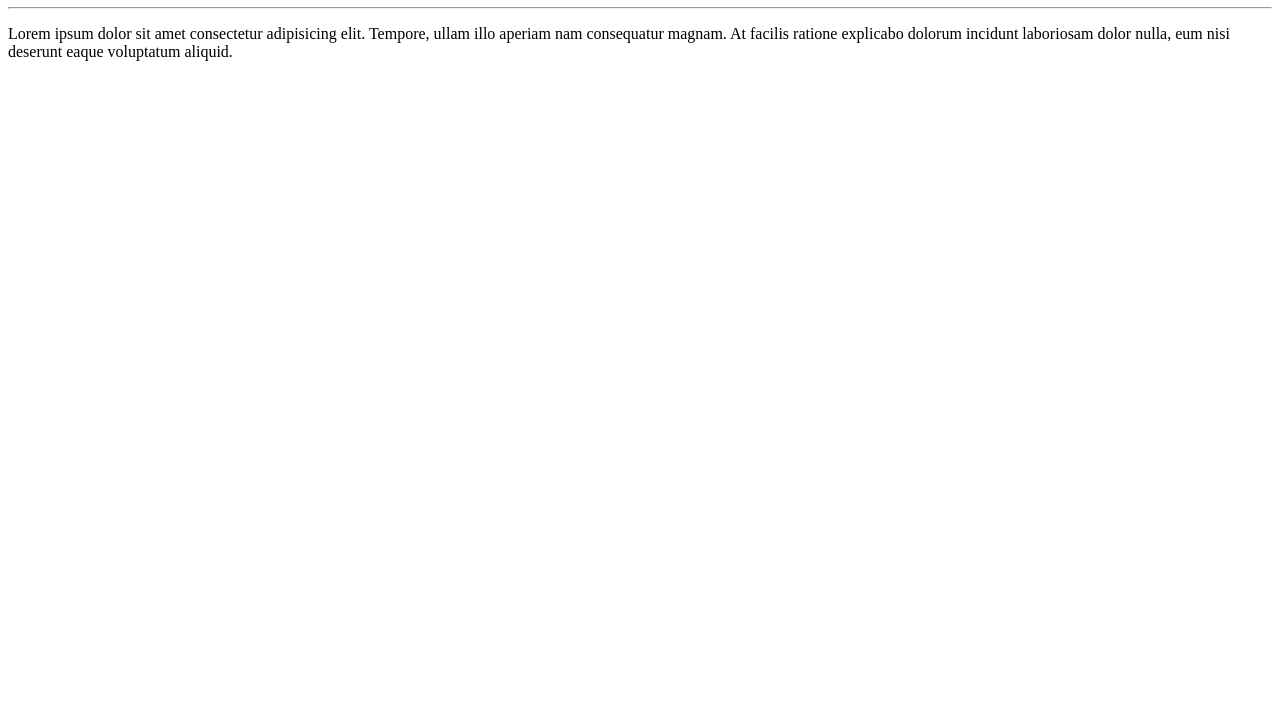
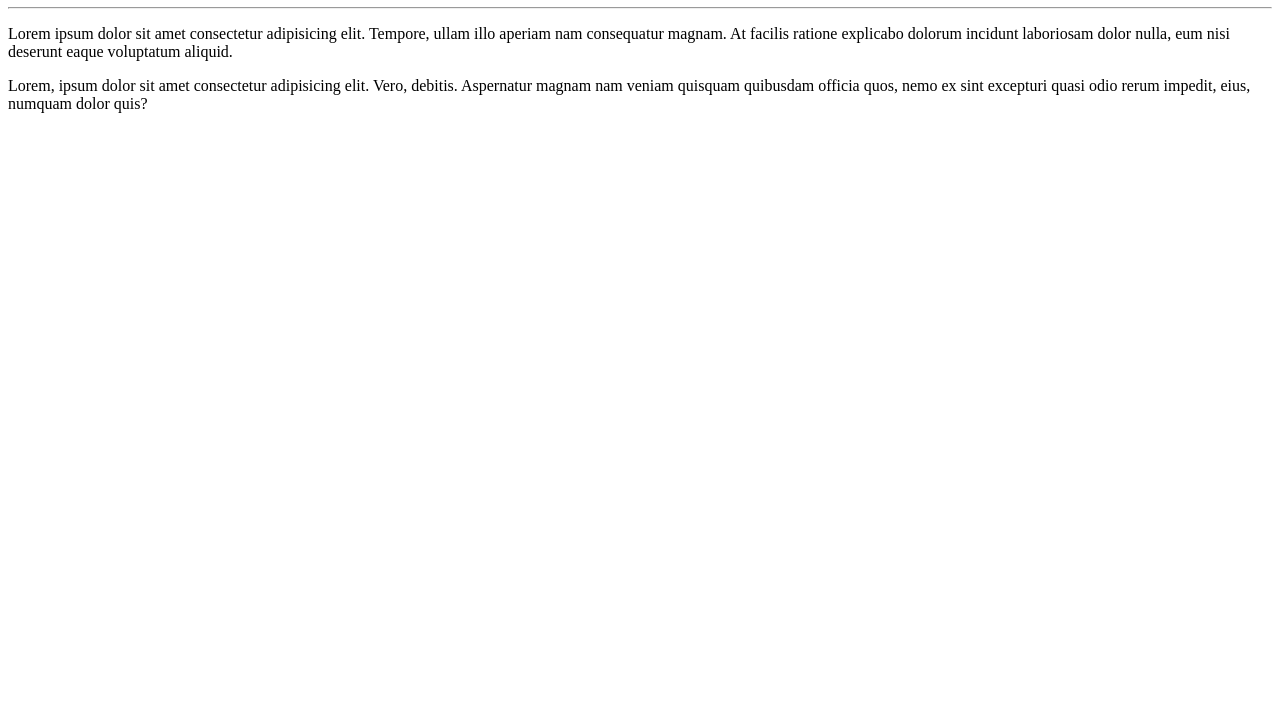
Before and after one commit to KauanBonanome/Ola-Mundo-, a plain HTML site: page site-exemplo/index.html in a window 1280 px wide. Shown: the part 73-800 px from the top of the page. Drawn offline with Linux system fonts and the light colour scheme.

Commit message:
adicionei um parágrafo

```diff
--- a/site-exemplo/index.html
+++ b/site-exemplo/index.html
@@ -9,5 +9,6 @@
     <h1>Olá, Mundo!</h1>
     <hr>
     <p>Lorem ipsum dolor sit amet consectetur adipisicing elit. Tempore, ullam illo aperiam nam consequatur magnam. At facilis ratione explicabo dolorum incidunt laboriosam dolor nulla, eum nisi deserunt eaque voluptatum aliquid.</p>
+    <p>Lorem, ipsum dolor sit amet consectetur adipisicing elit. Vero, debitis. Aspernatur magnam nam veniam quisquam quibusdam officia quos, nemo ex sint excepturi quasi odio rerum impedit, eius, numquam dolor quis?</p>
 </body>
 </html>
```
